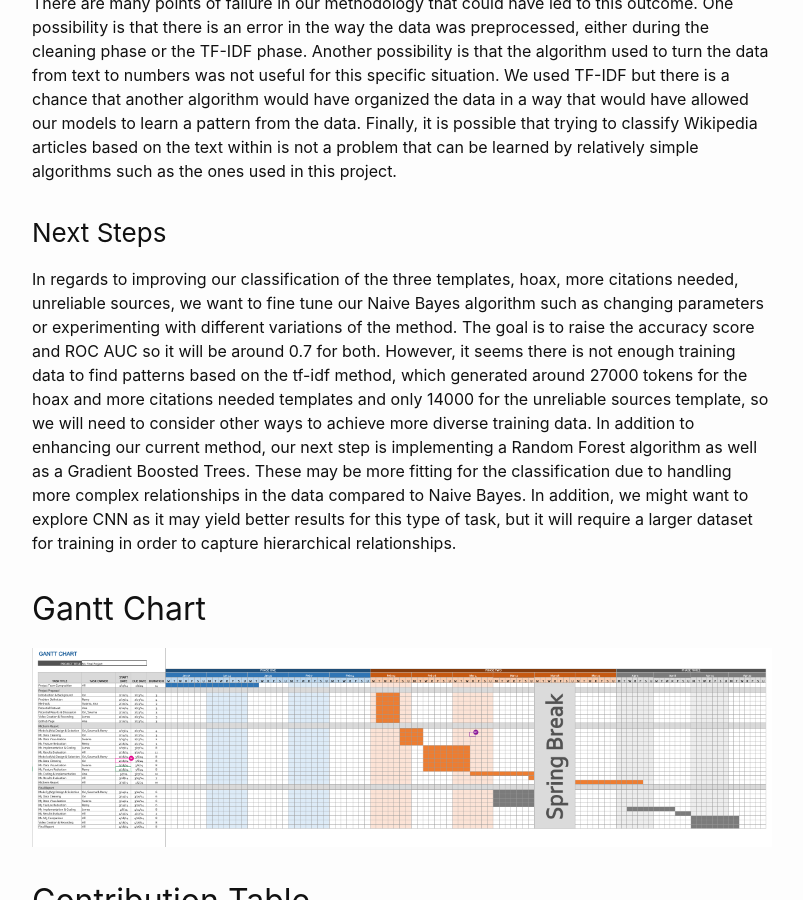
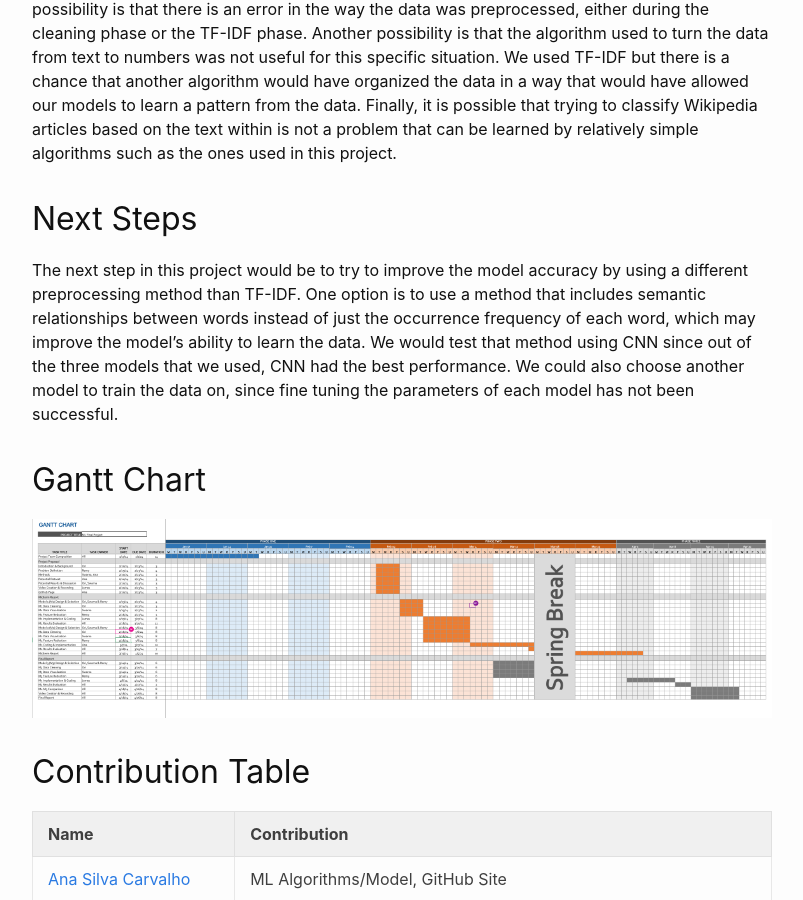
Before and after one commit to aanaacc/wiki_reliability, a Jekyll site: the page built from _posts/2024-04-23-Final-Report.md, in a window 1280 px wide and 900 px high, scrolled down 4767 px. Shown: the whole window, without its empty margins (238-1041 px from the left). Built offline with Jekyll 4.4.1, drawn with Linux system fonts in a browser that asks for light colours.

Commit message:
Update 2024-04-23-Final-Report.md

```diff
--- a/_posts/2024-04-23-Final-Report.md
+++ b/_posts/2024-04-23-Final-Report.md
@@ -66,19 +66,19 @@ Unreliable Sources Metrics:
 
 ## Results and Discussion: Analysis of Models
 
-## Naive Bayes
+### Naive Bayes
 The accuracy of the Naive Bayes model was 37.38%. One possible reason that the model performed poorly could be the lack of sufficient training data. The smallest data set, hoax, only contained about 2700 tokens after running TF-IDF which may not be enough for Naive Bayes to correctly find correlations in the data for accurate classification. Another reason may be that our chosen preprocessing method, TF-IDF, does not include any semantic relationships in the text which could improve the classification accuracy.
 
-## Random Forest
+### Random Forest
 The average accuracy of the random forest model was about 24.6%, which is significantly lower than 50%, the accuracy of a random classifier. The confusion matrices indicated many more false positives and false negatives than correct classifications, which is also shown by the low F1 score, balanced accuracy score, and AUC. All of the quantitative metrics used were much lower than we anticipated. The poor performance may be because the data was too sparse to use Random Forest. Another possibility is that this method cannot include any semantic nuances in the classification, which could have potentially improved the classification accuracy.
 
-## CNN
+### CNN
 
-### Results and Discussion: Comparisons of Models
+## Results and Discussion: Comparisons of Models
 Each of the models used presented different challenges and results with regards to the data. Naive bayes and random forest both performed similarly with accuracies around as low as 20%. CNN performed “better” but still came out to an accuracy of about 51%. Looking at these accuracies it is clear that the model did not learn anything from the given data. The CNN model is almost as accurate as flipping a coin, and naive bayes and random forest are even less accurate. There are many points of failure in our methodology that could have led to this outcome. One possibility is that there is an error in the way the data was preprocessed, either during the cleaning phase or the TF-IDF phase. Another possibility is that the algorithm used to turn the data from text to numbers was not useful for this specific situation. We used TF-IDF but there is a chance that another algorithm would have organized the data in a way that would have allowed our models to learn a pattern from the data. Finally, it is possible that trying to classify Wikipedia articles based on the text within is not a problem that can be learned by relatively simple algorithms such as the ones used in this project.
 
-### Next Steps
-In regards to improving our classification of the three templates, hoax, more citations needed, unreliable sources, we want to fine tune our Naive Bayes algorithm such as changing parameters or experimenting with different variations of the method. The goal is to raise the accuracy score and ROC AUC so it will be around 0.7 for both. However, it seems there is not enough training data to find patterns based on the tf-idf method, which generated around 27000 tokens for the hoax and more citations needed templates and only 14000 for the unreliable sources template, so we will need to consider other ways to achieve more diverse training data. In addition to enhancing our current method, our next step is implementing a Random Forest algorithm as well as a Gradient Boosted Trees. These may be more fitting for the classification due to handling more complex relationships in the data compared to Naive Bayes. In addition, we might want to explore CNN as it may yield better results for this type of task, but it will require a larger dataset for training in order to capture hierarchical relationships.
+## Next Steps
+The next step in this project would be to try to improve the model accuracy by using a different preprocessing method than TF-IDF. One option is to use a method that includes semantic relationships between words instead of just the occurrence frequency of each word, which may improve the model’s ability to learn the data. We would test that method using CNN since out of the three models that we used, CNN had the best performance. We could also choose another model to train the data on, since fine tuning the parameters of each model has not been successful.
 
 [^1]: K. Wong, M. Redi, and D. Saez-Trumper, “Wiki-Reliability: A large scale dataset for content reliability on Wikipedia,” Proceedings of the 44th International ACM SIGIR Conference on Research and Development in Information Retrieval, Jul. 2021. doi:10.1145/3404835.3463253
 
```
